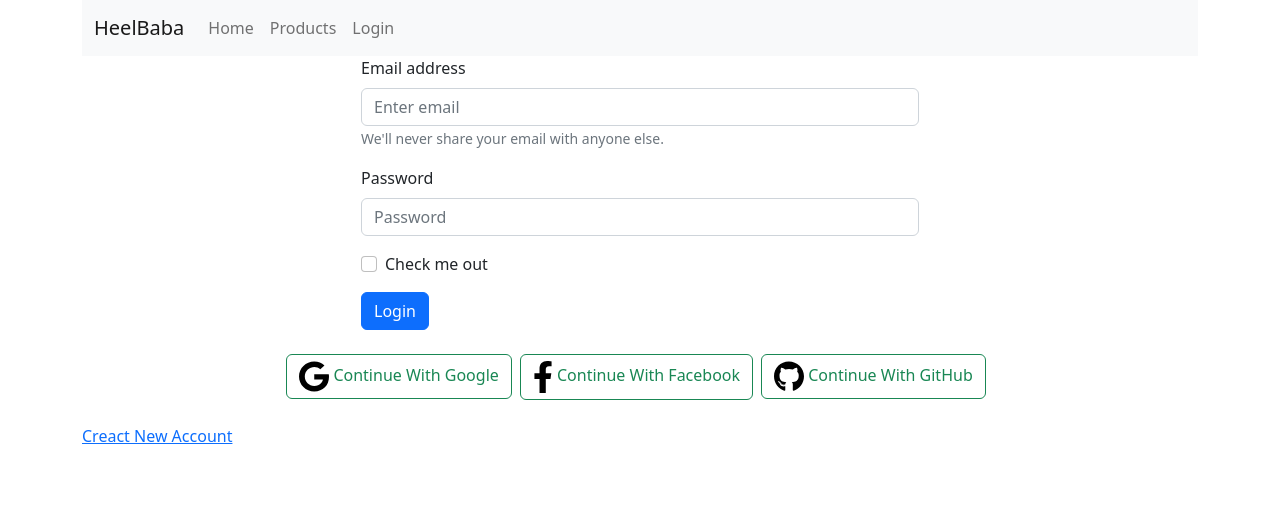
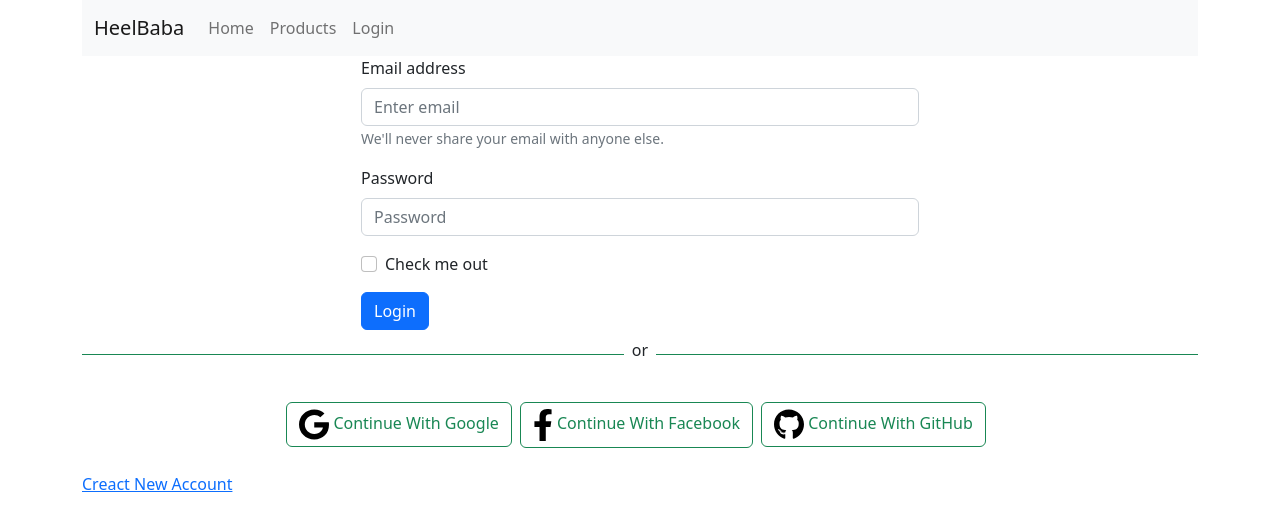
Before and after one commit to ahbab1995/heelbaba, a React (Create React App) app: page /login in a window 1280 px wide. Shown: the top 528 px of the page. Built offline with nearby package versions, Linux system fonts and the light colour scheme; no server answers.

Commit message:
project new code added

```diff
--- a/src/components/Login/Login.js
+++ b/src/components/Login/Login.js
@@ -11,7 +11,7 @@
 
   const location = useLocation();
 
-  let from = location.state?.from?.pathname || "/";
+  let from = location.state?.from?.pathname || "/products";
 
   const navigate = useNavigate();
 
--- a/src/components/SocialMedia/SocialMedia.js
+++ b/src/components/SocialMedia/SocialMedia.js
@@ -1,17 +1,61 @@
-import React from 'react';
-import { Button } from 'react-bootstrap';
-import googleicon from '../../icon/google.svg';
-import facebook from '../../icon/facebook-f.svg'
-import githubicon from '../../icon/github.svg'
+import React from "react";
+import { Button } from "react-bootstrap";
+import googleicon from "../../icon/google.svg";
+import facebook from "../../icon/facebook-f.svg";
+import githubicon from "../../icon/github.svg";
+import auth from "../../firebase.init";
+import { useSignInWithGoogle } from "react-firebase-hooks/auth";
+import { useLocation, useNavigate } from "react-router-dom";
 
 const SocialMedia = () => {
-    return (
-        <div className='d-flex justify-content-center py-4'>
-            <div ><Button  className='me-2 d-block mx-auto' variant="outline-success"><img style={{ width: '30px' }} src={googleicon} alt="" /> Continue With Google</Button></div>
-            <div><Button className='me-2 d-block mx-auto' variant="outline-success"><img style={{ width: '20px' }} src={facebook} alt="" /> Continue With Facebook</Button></div>
-            <div><Button className='me-2 d-block mx-auto' variant="outline-success"><img style={{ width: '30px' }} src={githubicon} alt="" /> Continue With GitHub</Button></div>
+  const [signInWithGoogle, user, loading, error] = useSignInWithGoogle(auth);
+  const navigate = useNavigate();
+  let errorElement;
+
+  const location = useLocation();
+
+  let from = location.state?.from?.pathname || "/";
+
+  if (error) {
+    errorElement = <p className="text-danger text-center">Error: {error?.message} </p>;
+  }
+  if(user){
+    navigate(from, { replace: true });
+  }
+  return (
+    <div>
+      <div className="d-flex align-items-center">
+        <div style={{ height: "1px" }} className="bg-success w-50"></div>
+        <p className="mt-2 px-2">or</p>
+        <div style={{ height: "1px" }} className="bg-success w-50"></div>
+      </div>
+      {errorElement}
+      <div className="d-flex justify-content-center py-4">
+        <div>
+          <Button
+            onClick={() => signInWithGoogle()}
+            className="me-2 d-block mx-auto"
+            variant="outline-success"
+          >
+            <img style={{ width: "30px" }} src={googleicon} alt="" /> Continue
+            With Google
+          </Button>
         </div>
-    );
+        <div>
+          <Button className="me-2 d-block mx-auto" variant="outline-success">
+            <img style={{ width: "20px" }} src={facebook} alt="" /> Continue
+            With Facebook
+          </Button>
+        </div>
+        <div>
+          <Button className="me-2 d-block mx-auto" variant="outline-success">
+            <img style={{ width: "30px" }} src={githubicon} alt="" /> Continue
+            With GitHub
+          </Button>
+        </div>
+      </div>
+    </div>
+  );
 };
 
 export default SocialMedia;
```
